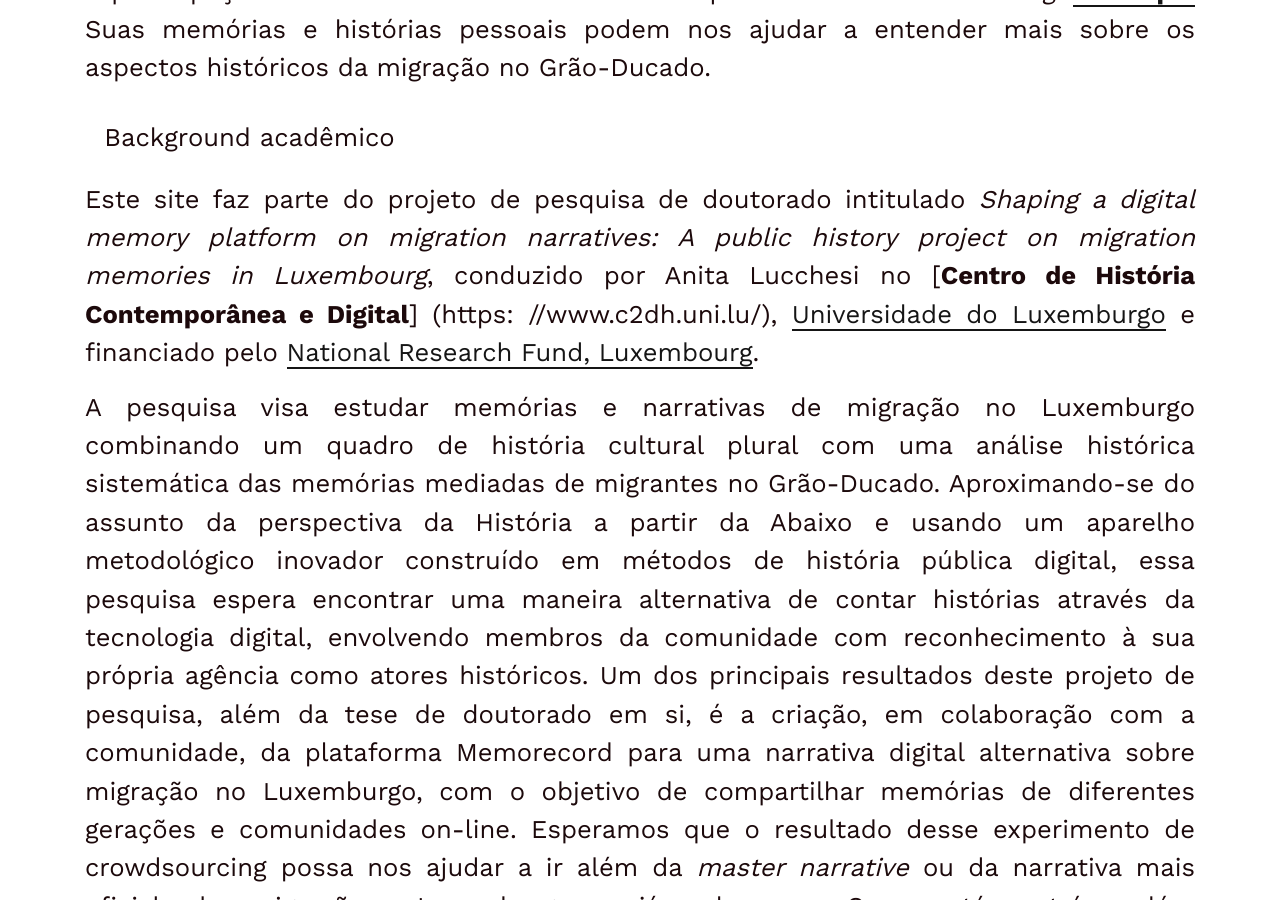
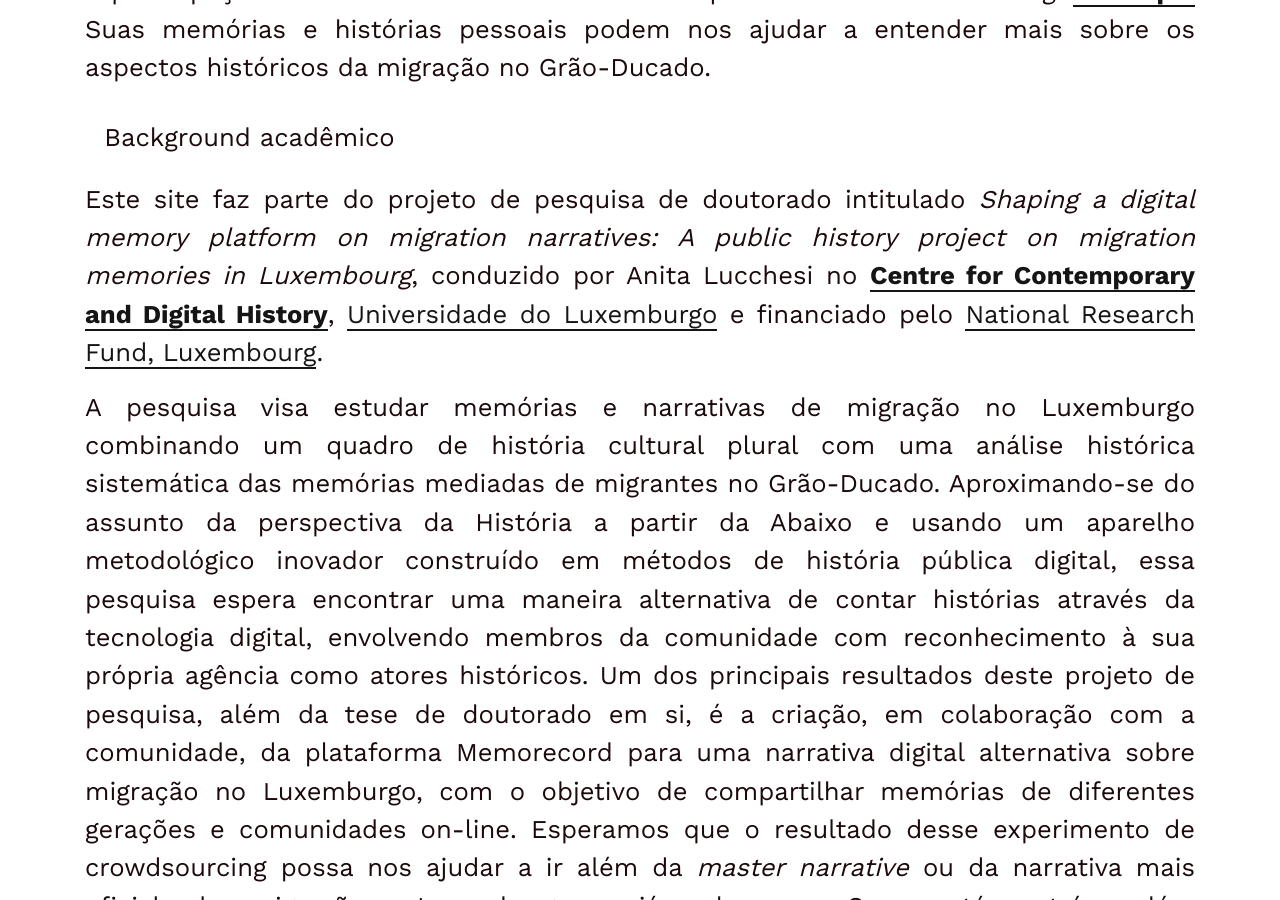
Before and after one commit to C2DH/memorecord, a Jekyll site: the page built from pages/the-project.pt.md, in a window 1280 px wide and 900 px high, scrolled down 661 px. Built offline with Jekyll 4.4.1, drawn with Linux system fonts in a browser that asks for light colours.

Commit message:
Update the-project.pt.md

```diff
--- a/pages/the-project.pt.md
+++ b/pages/the-project.pt.md
@@ -15,7 +15,7 @@ A participação da comunidade é a alma dessa experiência de *crowdsourcing*.
 
 ## Background acadêmico
 
-Este site faz parte do projeto de pesquisa de doutorado intitulado *Shaping a digital memory platform on migration narratives: A public history project on migration memories in Luxembourg*, conduzido por Anita Lucchesi no [**Centro de História Contemporânea e Digital**] (https: //www.c2dh.uni.lu/), [Universidade do Luxemburgo](https://www.uni.lu/) e financiado pelo [National Research Fund, Luxembourg](https://www.fnr.Lu).
+Este site faz parte do projeto de pesquisa de doutorado intitulado *Shaping a digital memory platform on migration narratives: A public history project on migration memories in Luxembourg*, conduzido por Anita Lucchesi no [**Centre for Contemporary and Digital History**](https: //www.c2dh.uni.lu/), [Universidade do Luxemburgo](https://www.uni.lu/) e financiado pelo [National Research Fund, Luxembourg](https://www.fnr.Lu).
 
 A pesquisa visa estudar memórias e narrativas de migração no Luxemburgo combinando um quadro de história cultural plural com uma análise histórica sistemática das memórias mediadas de migrantes no Grão-Ducado. Aproximando-se do assunto da perspectiva da História a partir da Abaixo e usando um aparelho metodológico inovador construído em métodos de história pública digital, essa pesquisa espera encontrar uma maneira alternativa de contar histórias através da tecnologia digital, envolvendo membros da comunidade com reconhecimento à sua própria agência como atores históricos. Um dos principais resultados deste projeto de pesquisa, além da tese de doutorado em si, é a criação, em colaboração com a comunidade, da plataforma Memorecord para uma narrativa digital alternativa sobre migração no Luxemburgo, com o objetivo de compartilhar memórias de diferentes gerações e comunidades on-line. Esperamos que o resultado desse experimento de crowdsourcing possa nos ajudar a ir além da *master narrative* ou da narrativa mais oficial sobre migração no Luxemburgo que já conhecemos. O que está por trás e além da história bem sucedida de migração no Luxemburgo?
 
```
